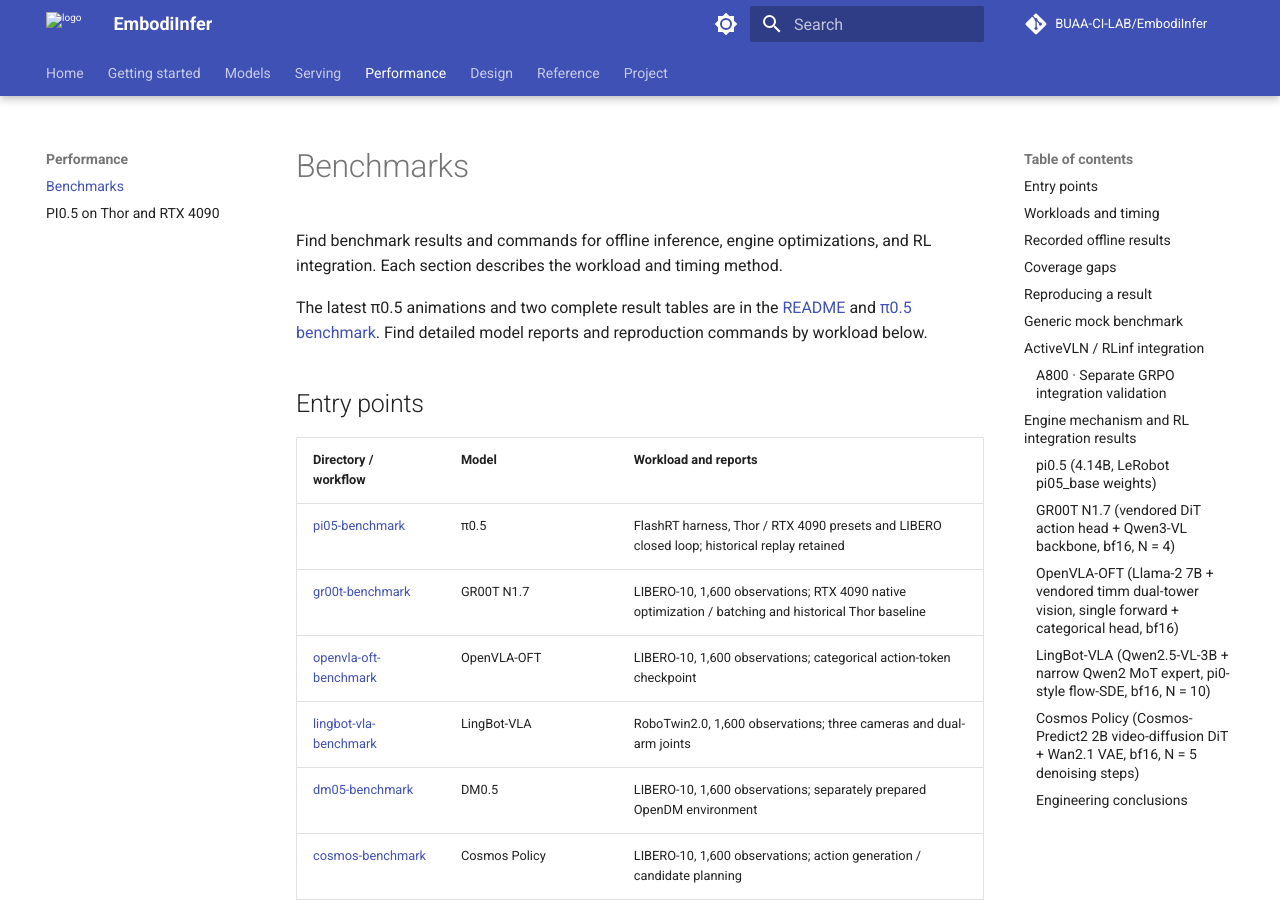
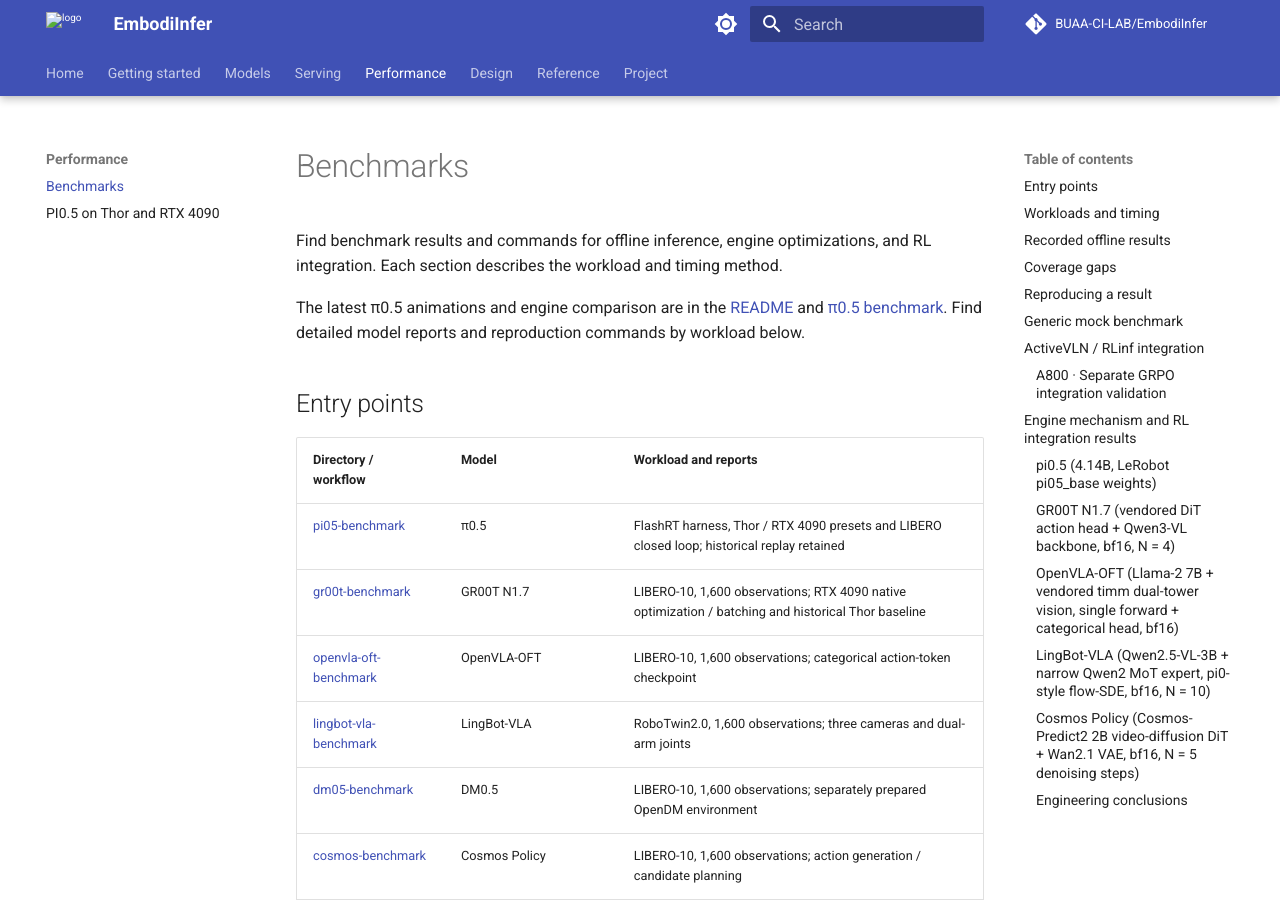
Before and after one commit to BUAA-CI-LAB/EmbodiInfer, an MkDocs documentation site: the page built from docs/en/benchmark.md, in a window 1280 px wide and 900 px high. Built offline with MkDocs 1.6.1 and Material for MkDocs 9.7.7, drawn with Linux system fonts in a browser that asks for light colours; comment, search, counter and statistics services are not loaded.

Commit message:
docs: keep benchmark links aligned with README
Signed-off-by: ZhouAo-ZA <425109310@qq.com>

```diff
--- a/docs/en/benchmark.md
+++ b/docs/en/benchmark.md
@@ -3,8 +3,8 @@
 Find benchmark results and commands for offline inference, engine optimizations,
 and RL integration. Each section describes the workload and timing method.
 
-The latest π0.5 animations and two complete result tables are in the
-[README](https://github.com/BUAA-CI-LAB/EmbodiInfer#performance) and
+The latest π0.5 animations and engine comparison are in the
+[README](https://github.com/BUAA-CI-LAB/EmbodiInfer#benchmarks) and
 [π0.5 benchmark](https://github.com/BUAA-CI-LAB/EmbodiInfer/blob/main/benchmarks/pi05-benchmark/README.md).
 Find detailed model reports and reproduction commands by workload below.
 
```
Also changed, not shown: README.md (+2 -1 lines).
